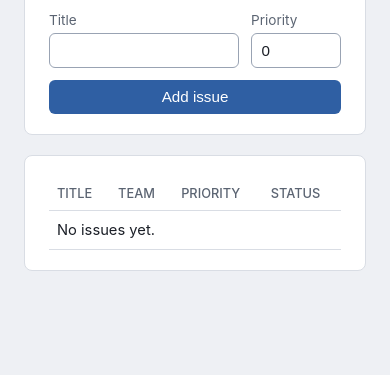
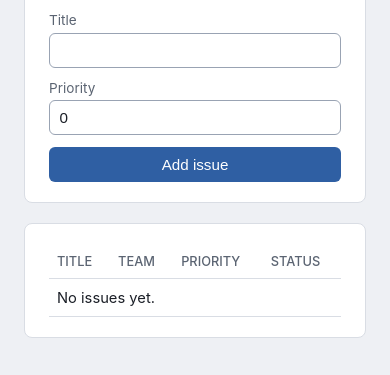
Before and after one commit to fidoogle/traction-app, a FastAPI app: template app/templates/issues/list.html in a window 390 px wide. Shown: the part 189-564 px from the top of the page. Run offline with FastAPI, Linux system fonts and the light colour scheme; the template is opened without the code that fills it, so the values that code supplies are empty.

Commit message:
Fix Scorecard form fields overlapping on mobile
The narrow form-row fields had a 90px flex basis - too tight for a native
date input, which won't shrink below its intrinsic width and so spilled
over the adjacent field on phones. Widen the basis to 150px (fits a full
date on desktop too) and stack all form-row controls full width below
640px.

Co-Authored-By: Claude Sonnet 5 <noreply@anthropic.com>

```diff
--- a/app/static/style.css
+++ b/app/static/style.css
@@ -467,7 +467,7 @@ th { color: var(--text-muted); font-weight: 500; font-size: 0.8rem; text-transfo
 }
 
 .form-row .field { margin-bottom: 0; flex: 1; min-width: 160px; }
-.form-row .field-narrow { flex: 0 0 90px; min-width: 90px; }
+.form-row .field-narrow { flex: 0 0 150px; min-width: 150px; }
 .form-row .field-full { flex: 1 1 100%; }
 
 .form-row select {
@@ -493,6 +493,19 @@ th { color: var(--text-muted); font-weight: 500; font-size: 0.8rem; text-transfo
   flex: 0 0 auto;
   width: auto;
   padding: 0.5rem 1.1rem;
+}
+
+/* On phones there isn't room for the narrow fields side by side - a native
+   date input won't shrink below its intrinsic width, so it spills over the
+   next field. Stack every form-row control full width instead. */
+@media (max-width: 640px) {
+  .form-row .field,
+  .form-row .field-narrow {
+    flex: 1 1 100%;
+    min-width: 0;
+  }
+
+  .form-row button { width: 100%; }
 }
 
 select.status-select {
```
